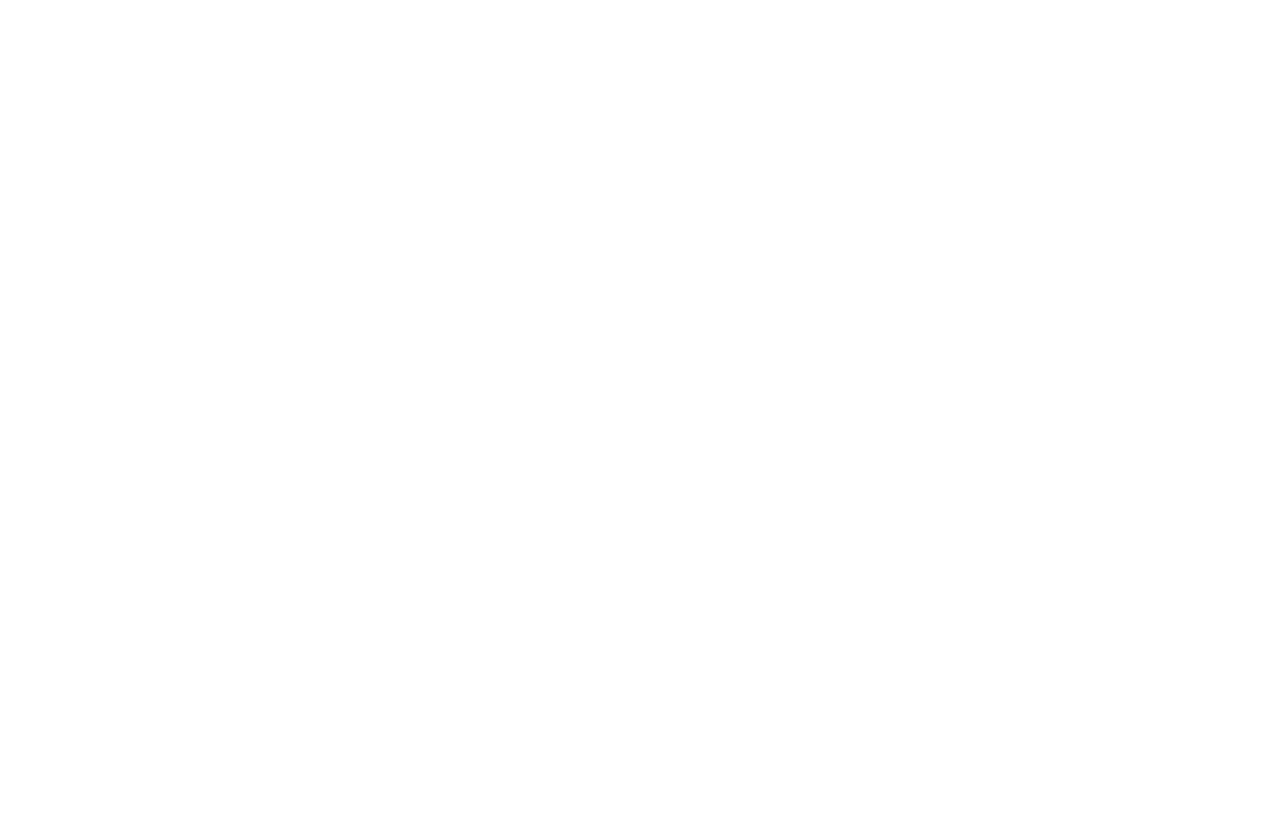
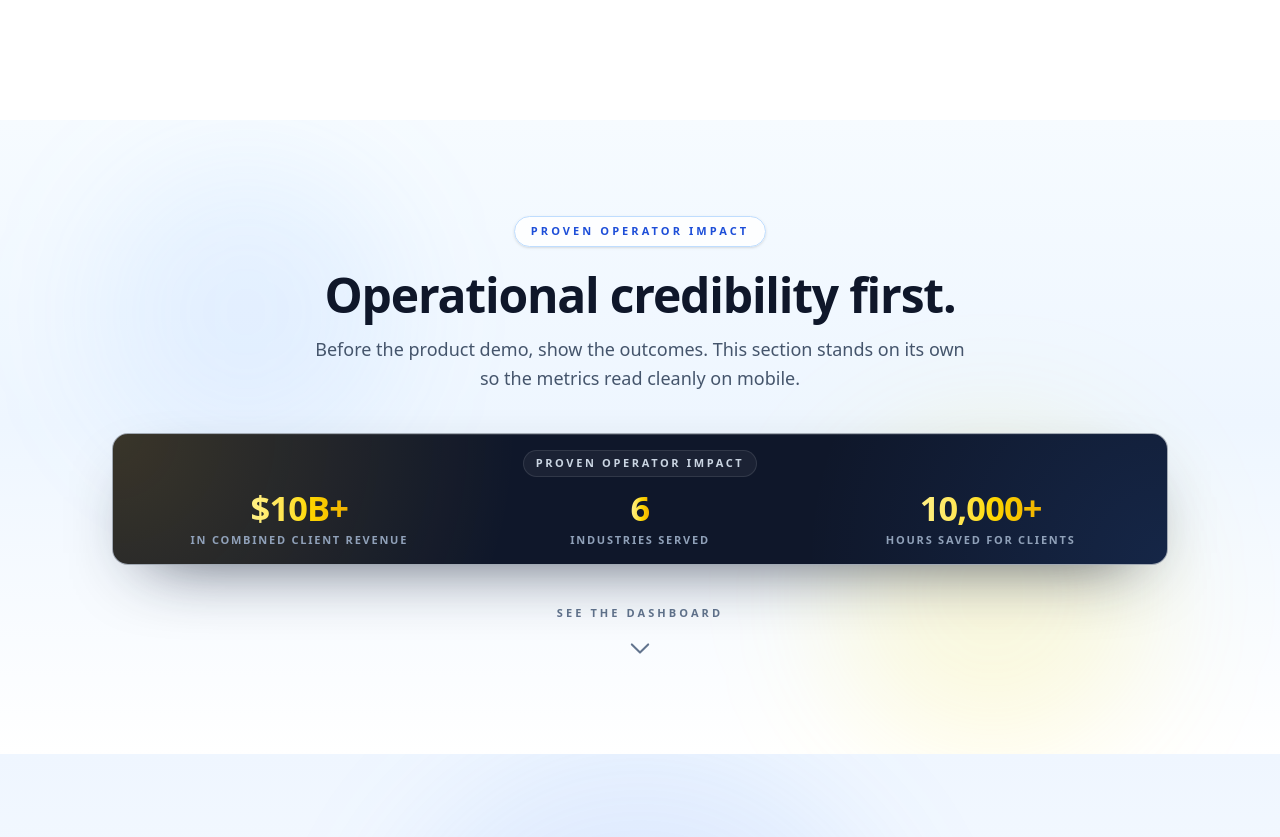
Before and after one commit to uricod/BusinessWeb, a Next.js app: page / in a window 1280 px wide. Shown: the part 1960-2797 px from the top of the page. Built offline with nearby package versions, Linux system fonts and the light colour scheme.

Commit message:
feat: add DashboardShowcaseSection and ProvenOperatorImpactSection components for enhanced layout and user engagement

```diff
--- a/src/app/page.tsx
+++ b/src/app/page.tsx
@@ -1,5 +1,7 @@
 import Navbar from "@/components/Navbar";
 import ChaosToOrderExperience from "@/components/ChaosToOrderExperience";
+import ProvenOperatorImpactSection from "@/components/ProvenOperatorImpactSection";
+import DashboardShowcaseSection from "@/components/DashboardShowcaseSection";
 import Testimonials from "@/components/Testimonials";
 import Contact from "@/components/Contact";
 import Footer from "@/components/Footer";
@@ -9,6 +11,8 @@
     <>
       <Navbar />
       <ChaosToOrderExperience />
+      <ProvenOperatorImpactSection />
+      <DashboardShowcaseSection />
       <Testimonials />
       <Contact />
       <Footer />
--- a/src/components/ChaosToOrderExperience.tsx
+++ b/src/components/ChaosToOrderExperience.tsx
@@ -1,61 +1,48 @@
 "use client";
 
-import { useRef, useState } from "react";
-import { motion, useScroll, useTransform, useMotionValueEvent } from "framer-motion";
+import { useRef } from "react";
+import { motion, useScroll, useTransform } from "framer-motion";
 import ChaosCanvas from "./ChaosCanvas";
-import LivingDashboard from "./LivingDashboard";
-import TrustStrip from "./TrustStrip";
 
 export default function ChaosToOrderExperience() {
   const containerRef = useRef<HTMLDivElement>(null);
-  const [dashboardActive, setDashboardActive] = useState(false);
 
   const { scrollYProgress } = useScroll({
     target: containerRef,
     offset: ["start start", "end end"],
   });
 
-  // Track when dashboard should become active
-  useMotionValueEvent(scrollYProgress, "change", (v) => {
-    setDashboardActive(v > 0.5);
-  });
-
   // === Scroll-derived transforms ===
 
   // Canvas progress: 0-1 maps to chaos → convergence → settled
-  const canvasProgress = useTransform(scrollYProgress, [0, 0.55], [0, 1]);
-  // Canvas fades out as dashboard fades in
-  const canvasOpacity = useTransform(scrollYProgress, [0.45, 0.6], [1, 0]);
-  // Dashboard fades in
-  const dashboardOpacity = useTransform(scrollYProgress, [0.45, 0.6], [0, 1]);
+  const canvasProgress = useTransform(scrollYProgress, [0, 0.72], [0, 1]);
+  const canvasOpacity = useTransform(scrollYProgress, [0.62, 0.82], [1, 0.18]);
   // Background: dark navy → light
-  const bgR = useTransform(scrollYProgress, [0, 0.4, 0.6], [15, 30, 248]);
-  const bgG = useTransform(scrollYProgress, [0, 0.4, 0.6], [23, 45, 250]);
-  const bgB = useTransform(scrollYProgress, [0, 0.4, 0.6], [42, 80, 252]);
+  const bgR = useTransform(scrollYProgress, [0, 0.45, 0.82], [15, 30, 244]);
+  const bgG = useTransform(scrollYProgress, [0, 0.45, 0.82], [23, 45, 248]);
+  const bgB = useTransform(scrollYProgress, [0, 0.45, 0.82], [42, 80, 252]);
   const bgColor = useTransform(
     [bgR, bgG, bgB] as const,
     ([r, g, b]) => `rgb(${r}, ${g}, ${b})`
   );
 
-  // Tagline: fades in through chaos, fades out before dashboard
-  const taglineOpacity = useTransform(scrollYProgress, [0.03, 0.12, 0.3, 0.42], [0, 1, 1, 0]);
+  // Tagline: fades in through chaos, holds longer, then exits before next section
+  const taglineOpacity = useTransform(scrollYProgress, [0.03, 0.12, 0.48, 0.68], [0, 1, 1, 0]);
   const taglineBlur = useTransform(scrollYProgress, [0.03, 0.12], [12, 0]);
   const taglineFilter = useTransform(taglineBlur, (v) => `blur(${v}px)`);
   const taglineY = useTransform(scrollYProgress, [0.03, 0.12], [30, 0]);
 
-  // CTA buttons: appear with tagline
-  const ctaOpacity = useTransform(scrollYProgress, [0.1, 0.18, 0.3, 0.42], [0, 1, 1, 0]);
-
   // Scroll indicator: visible only at start
   const scrollIndicatorOpacity = useTransform(scrollYProgress, [0, 0.08], [1, 0]);
+  const heroArrowOpacity = useTransform(scrollYProgress, [0.18, 0.26, 0.55, 0.72], [0, 1, 1, 0]);
 
   // Hot gradient orbs fade out
-  const hotOrbOpacity = useTransform(scrollYProgress, [0, 0.35], [1, 0]);
+  const hotOrbOpacity = useTransform(scrollYProgress, [0, 0.38], [1, 0]);
   // Cool gradient orbs fade in
-  const coolOrbOpacity = useTransform(scrollYProgress, [0.3, 0.6], [0, 0.5]);
+  const coolOrbOpacity = useTransform(scrollYProgress, [0.35, 0.78], [0, 0.45]);
 
   return (
-    <div ref={containerRef} className="h-[300vh] sm:h-[400vh]">
+    <section id="top" ref={containerRef} className="h-[220vh] sm:h-[260vh]">
       <div className="sticky top-0 h-svh overflow-hidden sm:h-screen">
         {/* Layer 0: Background color */}
         <motion.div
@@ -112,27 +99,37 @@
             From scattered systems to unified dashboards.
           </p>
 
-          {/* Scroll hint */}
           <motion.p
             className="mt-8 text-sm text-white/40"
-            style={{ opacity: ctaOpacity }}
+            style={{ opacity: heroArrowOpacity }}
           >
-            Scroll to see the transformation
+            Scroll to see proven operator impact
           </motion.p>
         </motion.div>
 
-        {/* Layer 3: Living Dashboard */}
-        <motion.div
-          className="absolute inset-0 flex items-start justify-center px-2 pt-3 pb-5 sm:items-center sm:px-4 sm:py-8"
-          style={{ opacity: dashboardOpacity }}
+        <motion.a
+          href="#proven-impact"
+          aria-label="Scroll to Proven Operator Impact"
+          className="absolute bottom-20 left-1/2 z-10 flex -translate-x-1/2 flex-col items-center gap-2 text-white/55 transition-colors hover:text-white/80"
+          style={{ opacity: heroArrowOpacity }}
         >
-          <div className="flex w-full max-w-6xl flex-col items-center gap-4 sm:gap-8">
-            <TrustStrip active={dashboardActive} />
-            <LivingDashboard active={dashboardActive} />
-          </div>
-        </motion.div>
+          <span className="text-[11px] font-semibold uppercase tracking-[0.28em]">
+            Proven impact
+          </span>
+          <motion.svg
+            width="28"
+            height="28"
+            viewBox="0 0 24 24"
+            fill="none"
+            stroke="currentColor"
+            animate={{ y: [0, 6, 0] }}
+            transition={{ duration: 1.5, repeat: Infinity }}
+          >
+            <path strokeLinecap="round" strokeLinejoin="round" strokeWidth={1.75} d="M19 9l-7 7-7-7" />
+          </motion.svg>
+        </motion.a>
 
-        {/* Layer 4: Scroll indicator */}
+        {/* Layer 3: Initial scroll indicator */}
         <motion.div
           className="absolute bottom-8 left-1/2 -translate-x-1/2 flex flex-col items-center gap-2"
           style={{ opacity: scrollIndicatorOpacity }}
@@ -154,6 +151,6 @@
           </motion.svg>
         </motion.div>
       </div>
-    </div>
+    </section>
   );
 }
--- /dev/null
+++ b/src/components/DashboardShowcaseSection.tsx
@@ -0,0 +1,67 @@
+"use client";
+
+import { motion } from "framer-motion";
+import LivingDashboard from "./LivingDashboard";
+
+export default function DashboardShowcaseSection() {
+  return (
+    <section
+      id="dashboard-showcase"
+      className="relative overflow-hidden bg-[linear-gradient(180deg,#eff6ff_0%,#f8fbff_30%,#ffffff_100%)] py-18 sm:py-24"
+    >
+      <div className="absolute inset-0">
+        <div className="absolute left-1/2 top-0 h-[320px] w-[320px] -translate-x-1/2 rounded-full bg-ocean-500/10 blur-3xl sm:h-[520px] sm:w-[520px]" />
+        <div className="absolute bottom-10 left-[10%] h-40 w-40 rounded-full bg-emerald-300/10 blur-3xl sm:h-60 sm:w-60" />
+      </div>
+
+      <div className="relative mx-auto max-w-7xl px-4 sm:px-6 lg:px-8">
+        <motion.div
+          initial={{ opacity: 0, y: 20 }}
+          whileInView={{ opacity: 1, y: 0 }}
+          viewport={{ once: true, amount: 0.35 }}
+          transition={{ duration: 0.5 }}
+          className="mx-auto max-w-3xl text-center"
+        >
+          <span className="inline-flex items-center rounded-full border border-ocean-200 bg-white/85 px-4 py-1.5 text-[11px] font-semibold uppercase tracking-[0.28em] text-ocean-700 shadow-sm">
+            Unified Dashboard
+          </span>
+          <h2 className="mt-6 text-3xl font-bold tracking-tight text-navy sm:text-4xl lg:text-5xl">
+            Then show the operating system.
+          </h2>
+          <p className="mt-4 text-base leading-relaxed text-slate-600 sm:text-lg">
+            The dashboard now gets its own section and full vertical space on mobile, instead of being compressed underneath the impact strip.
+          </p>
+        </motion.div>
+
+        <div className="mt-10 sm:mt-12">
+          <LivingDashboard active />
+        </div>
+
+        <motion.a
+          href="#testimonials"
+          initial={{ opacity: 0, y: 12 }}
+          whileInView={{ opacity: 1, y: 0 }}
+          viewport={{ once: true, amount: 0.6 }}
+          transition={{ delay: 0.15, duration: 0.4 }}
+          className="mt-10 flex flex-col items-center gap-2 text-slate-500 transition-colors hover:text-ocean-700"
+          aria-label="Scroll to What We Build"
+        >
+          <span className="text-[11px] font-semibold uppercase tracking-[0.28em]">
+            What we build
+          </span>
+          <motion.svg
+            width="28"
+            height="28"
+            viewBox="0 0 24 24"
+            fill="none"
+            stroke="currentColor"
+            animate={{ y: [0, 6, 0] }}
+            transition={{ duration: 1.5, repeat: Infinity }}
+          >
+            <path strokeLinecap="round" strokeLinejoin="round" strokeWidth={1.75} d="M19 9l-7 7-7-7" />
+          </motion.svg>
+        </motion.a>
+      </div>
+    </section>
+  );
+}
--- /dev/null
+++ b/src/components/ProvenOperatorImpactSection.tsx
@@ -0,0 +1,67 @@
+"use client";
+
+import { motion } from "framer-motion";
+import TrustStrip from "./TrustStrip";
+
+export default function ProvenOperatorImpactSection() {
+  return (
+    <section
+      id="proven-impact"
+      className="relative overflow-hidden bg-[linear-gradient(180deg,#f6fbff_0%,#eef6ff_48%,#ffffff_100%)] py-20 sm:py-24"
+    >
+      <div className="absolute inset-0">
+        <div className="absolute left-[8%] top-12 h-40 w-40 rounded-full bg-ocean-400/10 blur-3xl sm:h-72 sm:w-72" />
+        <div className="absolute bottom-0 right-[10%] h-48 w-48 rounded-full bg-yellow-300/15 blur-3xl sm:h-80 sm:w-80" />
+      </div>
+
+      <div className="relative mx-auto flex max-w-6xl flex-col items-center px-4 sm:px-6 lg:px-8">
+        <motion.div
+          initial={{ opacity: 0, y: 20 }}
+          whileInView={{ opacity: 1, y: 0 }}
+          viewport={{ once: true, amount: 0.35 }}
+          transition={{ duration: 0.5 }}
+          className="max-w-2xl text-center"
+        >
+          <span className="inline-flex items-center rounded-full border border-ocean-200 bg-white/80 px-4 py-1.5 text-[11px] font-semibold uppercase tracking-[0.28em] text-ocean-700 shadow-sm">
+            Proven Operator Impact
+          </span>
+          <h2 className="mt-6 text-3xl font-bold tracking-tight text-navy sm:text-4xl lg:text-5xl">
+            Operational credibility first.
+          </h2>
+          <p className="mt-4 text-base leading-relaxed text-slate-600 sm:text-lg">
+            Before the product demo, show the outcomes. This section stands on its own so the metrics read cleanly on mobile.
+          </p>
+        </motion.div>
+
+        <div className="mt-10 w-full">
+          <TrustStrip active />
+        </div>
+
+        <motion.a
+          href="#dashboard-showcase"
+          initial={{ opacity: 0, y: 12 }}
+          whileInView={{ opacity: 1, y: 0 }}
+          viewport={{ once: true, amount: 0.6 }}
+          transition={{ delay: 0.15, duration: 0.4 }}
+          className="mt-10 flex flex-col items-center gap-2 text-slate-500 transition-colors hover:text-ocean-700"
+          aria-label="Scroll to dashboard"
+        >
+          <span className="text-[11px] font-semibold uppercase tracking-[0.28em]">
+            See the dashboard
+          </span>
+          <motion.svg
+            width="28"
+            height="28"
+            viewBox="0 0 24 24"
+            fill="none"
+            stroke="currentColor"
+            animate={{ y: [0, 6, 0] }}
+            transition={{ duration: 1.5, repeat: Infinity }}
+          >
+            <path strokeLinecap="round" strokeLinejoin="round" strokeWidth={1.75} d="M19 9l-7 7-7-7" />
+          </motion.svg>
+        </motion.a>
+      </div>
+    </section>
+  );
+}
```
